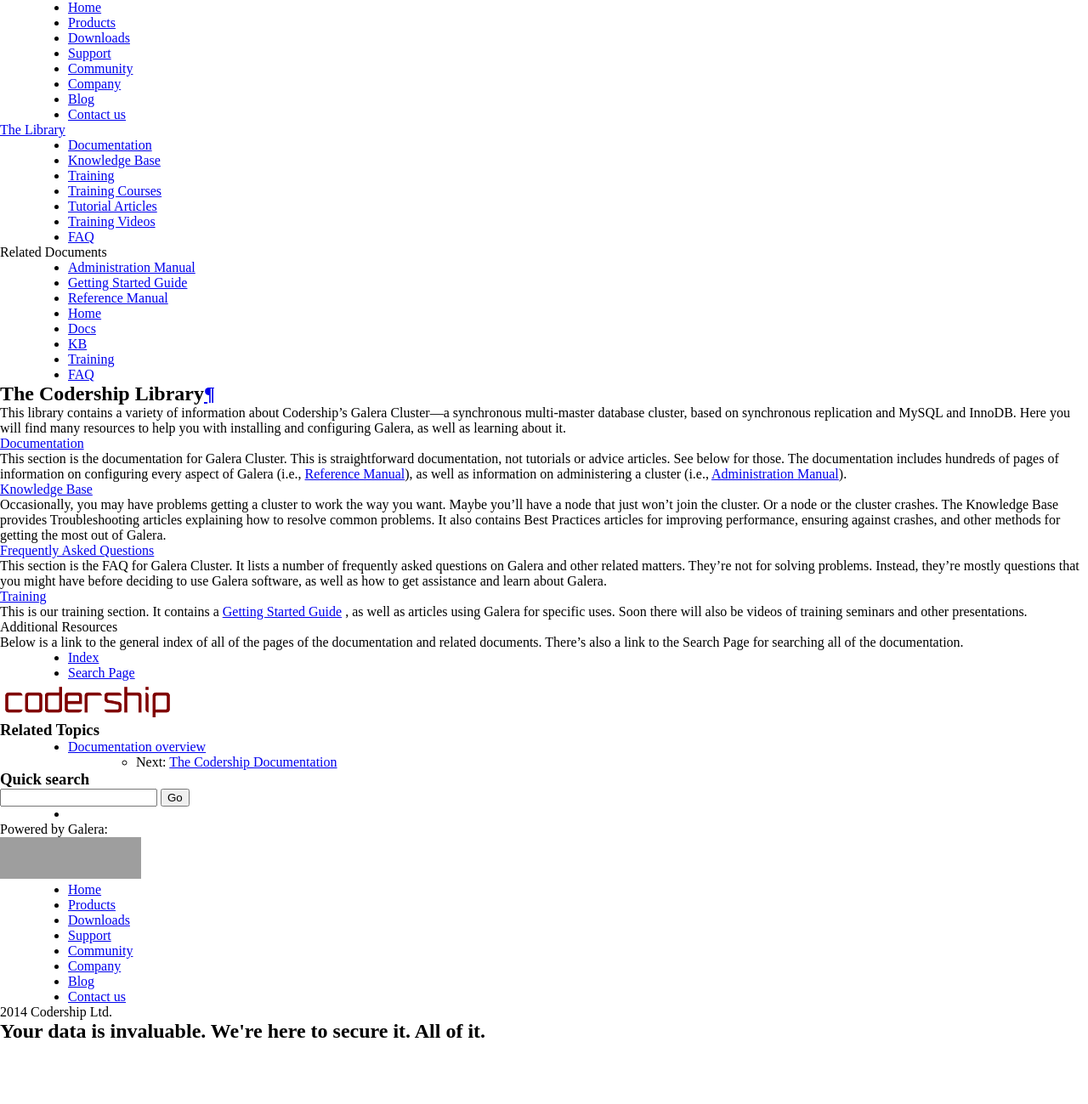
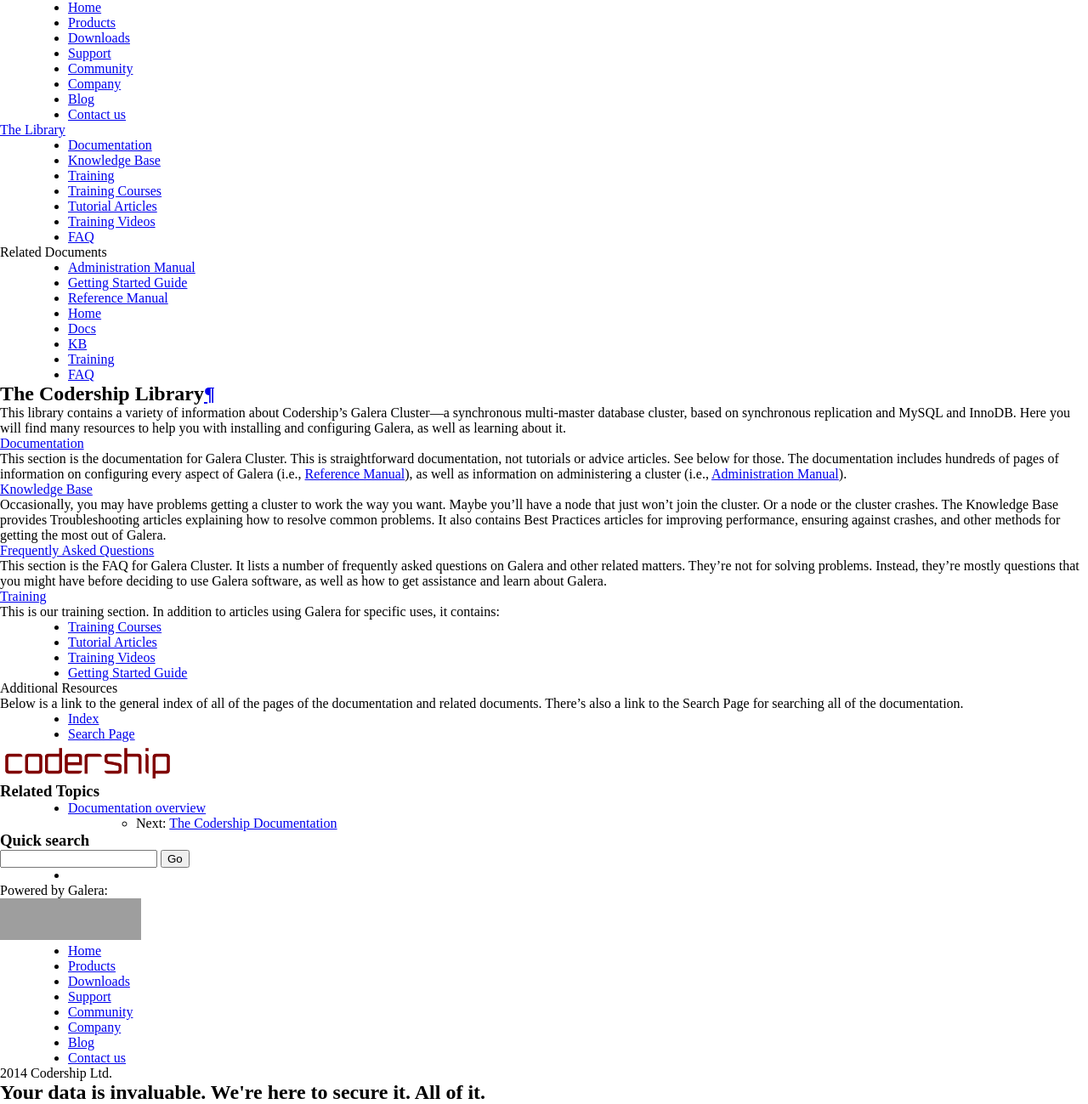
Before and after one commit to codership/documentation, a Sphinx documentation site: the page built from galeracluster/source/index.rst, in a window 1280 px wide. Shown: the whole page at 85% size. Built offline with Sphinx 7.4.7, drawn with Linux system fonts in a browser that asks for light colours; comment, search, counter and statistics services are not loaded; before the commit the page ends 1227 px from its top, so only the background shows below that; grey boxes are pictures that could not be loaded.

Commit message:
Links to training pages added to source/index.rst. The Euro sign added to courses/index.rst.

```diff
--- a/galeracluster/source/index.rst
+++ b/galeracluster/source/index.rst
@@ -71,7 +71,12 @@ This section is the FAQ for Galera Cluster. It lists a number of frequently aske
 .. rst-class:: section-heading list-sub-header
 .. rubric:: :doc:`Training <./training/index>`
 
-This is our training section. It contains a :doc:`Getting Started Guide <./training/tutorials/getting-started>` , as well as articles using Galera for specific uses.  Soon there will also be videos of training seminars and other presentations.
+This is our training section. In addition to articles using Galera for specific uses, it contains:
+
+- :doc:`Training Courses <./training/courses/index>`
+- :doc:`Tutorial Articles <./training/tutorials/index>`
+- :doc:`Training Videos <./training/videos/index>`
+- :doc:`Getting Started Guide <./training/tutorials/getting-started>`
 
 .. rst-class:: section-heading list-sub-header
 .. rubric:: Additional Resources
--- a/galeracluster/source/training/courses/index.rst
+++ b/galeracluster/source/training/courses/index.rst
@@ -154,9 +154,9 @@ Using video communication conferencing systems such Zoom, Codership is able to o
       .. rst-class:: sub-heading list-sub-header
       .. rubric:: **Cost**
 
-      - The cost of training is 1800€/2100 USD for 2 days.
+      - The cost of training is 1800 € / 2100 USD for 2 days.
 
-      - Early bird price before 31.12.2020 1500/1750 USD for 2 days.
+      - Early bird price before 31.12.2020 1500 € / 1750 USD for 2 days.
 
       - Volume discount for trainees from the same company: 4 pays for 3, 5 pays for 4 etc.
 
```
